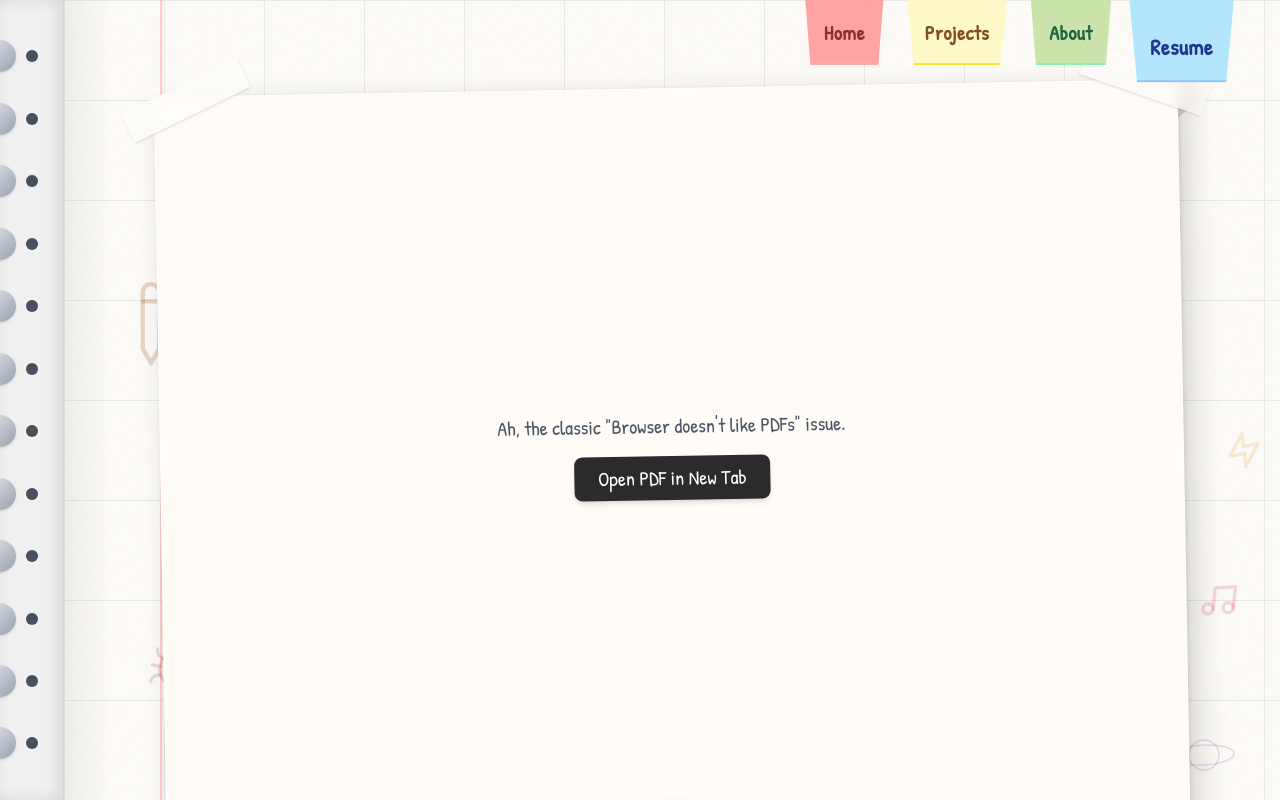
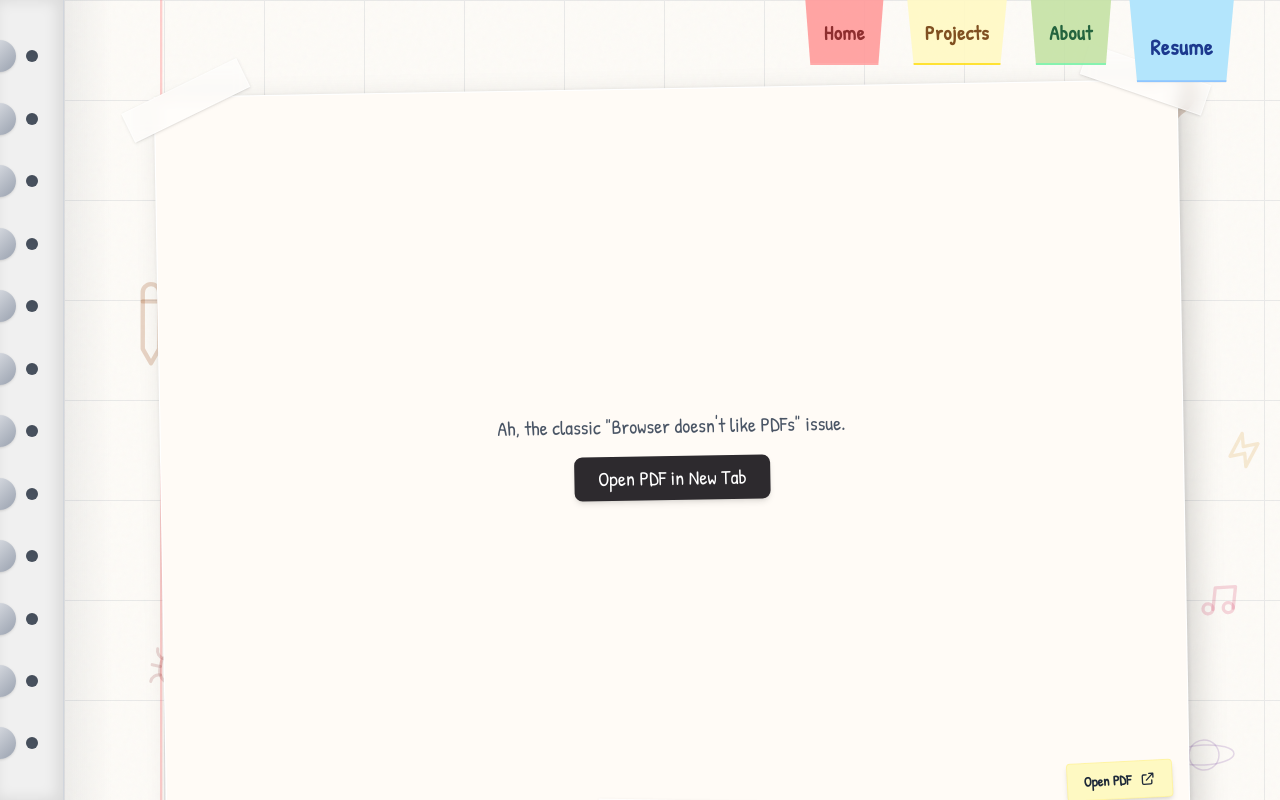
Before and after one commit to Dhruv-Mishra/portfolioWebsite, a Next.js app in the folder portfolio/: page /resume in a window 1280 px wide. Built offline with nearby package versions, Linux system fonts and the light colour scheme.

Commit message:
Before socials

```diff
--- a/portfolio/app/about/page.tsx
+++ b/portfolio/app/about/page.tsx
@@ -9,7 +9,7 @@ export default function About() {
                 <motion.div
                     initial={{ opacity: 0, scale: 0.9 }}
                     animate={{ opacity: 1, scale: 1 }}
-                    className="bg-[#fff9c4] p-8 md:p-12 shadow-[5px_5px_15px_rgba(0,0,0,0.2)] text-gray-800 relative min-h-[400px]"
+                    className="bg-[#fff9c4] p-6 md:p-12 shadow-[5px_5px_15px_rgba(0,0,0,0.2)] text-gray-800 relative min-h-[400px]"
                     style={{
                         clipPath: 'polygon(0% 0%, 100% 0%, 100% calc(100% - 60px), calc(100% - 60px) 100%, 0% 100%)'
                     }}
@@ -37,7 +37,7 @@ export default function About() {
 
                     {/* Realistic Tape - Top Left */}
                     <div
-                        className="absolute -top-3 -left-2 w-32 h-10 bg-white/40 shadow-sm backdrop-blur-[1px] z-10 -rotate-[8deg]"
+                        className="absolute -top-3 -left-2 w-24 md:w-32 h-10 bg-white/40 shadow-sm backdrop-blur-[1px] z-10 -rotate-[8deg]"
                         style={{
                             maskImage: 'linear-gradient(to right, transparent 2%, black 5%, black 95%, transparent 98%)',
                             WebkitMaskImage: 'linear-gradient(to right, transparent 2%, black 5%, black 95%, transparent 98%)',
--- a/portfolio/app/projects/page.tsx
+++ b/portfolio/app/projects/page.tsx
@@ -45,7 +45,7 @@ export default function Projects() {
                 My Projects
             </h1>
 
-            <div className="grid grid-cols-1 md:grid-cols-2 lg:grid-cols-3 gap-12 pb-20 px-6 mt-10">
+            <div className="grid grid-cols-1 md:grid-cols-2 lg:grid-cols-3 gap-8 md:gap-12 pb-20 px-6 mt-10">
                 {projects.map((proj, i) => {
                     // "Random" rotation and offsets based on index to ensure hydration consistency
                     const rotate = [2, -3, 1.5, -2, 4, -1][i % 6];
--- a/portfolio/app/resume/page.tsx
+++ b/portfolio/app/resume/page.tsx
@@ -30,13 +30,13 @@ export default function ResumePage() {
                     {/*
                          #toolbar=0 hides the toolbar
                          #navpanes=0 hides the side navigation
-                         #scrollbar=0 hides scrollbars (though internal scrolling might still happen)
+                         #scrollbar=0 hides scrollbars
                          #view=FitV fits the whole page vertically
                      */}
                     <object
                         data="/resume.pdf#toolbar=0&navpanes=0&scrollbar=0&view=FitV"
                         type="application/pdf"
-                        className="w-full h-full block"
+                        className="w-full h-full block pointer-events-none"
                     >
                         <div className="flex flex-col items-center justify-center h-full gap-4 p-8 text-center text-gray-600 font-hand text-xl bg-orange-50/50">
                             <p>Ah, the classic "Browser doesn't like PDFs" issue.</p>
@@ -50,6 +50,20 @@ export default function ResumePage() {
                             </a>
                         </div>
                     </object>
+
+                    {/* External Link Overlay (Since PDF is non-interactive) */}
+                    <a
+                        href="/resume.pdf"
+                        target="_blank"
+                        rel="noopener noreferrer"
+                        className="absolute bottom-4 right-4 z-30 group"
+                        title="Open PDF in new tab"
+                    >
+                        <div className="bg-yellow-100 text-gray-800 px-4 py-2 rounded-sm shadow-md border border-yellow-200/50 transform -rotate-2 group-hover:rotate-0 transition-transform font-hand font-bold flex items-center gap-2 text-sm">
+                            <span>Open PDF</span>
+                            <svg className="w-4 h-4" fill="none" stroke="currentColor" viewBox="0 0 24 24"><path strokeLinecap="round" strokeLinejoin="round" strokeWidth="2" d="M10 6H6a2 2 0 00-2 2v10a2 2 0 002 2h10a2 2 0 002-2v-4M14 4h6m0 0v6m0-6L10 14"></path></svg>
+                        </div>
+                    </a>
                 </div>
             </motion.div>
         </main>
--- a/portfolio/components/SketchbookLayout.tsx
+++ b/portfolio/components/SketchbookLayout.tsx
@@ -54,9 +54,9 @@ export default function SketchbookLayout({ children }: { children: React.ReactNo
                     }}
                 />
 
-                {/* School Notebook Margin Line (Red) */}
-                <div className="absolute top-0 bottom-0 left-12 md:left-24 w-[2px] bg-red-400/30 z-0 pointer-events-none" />
-                <div className="absolute top-0 bottom-0 left-[50px] md:left-[98px] w-[1px] bg-red-400/10 z-0 pointer-events-none" /> {/* Double line effect subtle */}
+                {/* School Notebook Margin Line (Red) - Responsive positioning */}
+                <div className="absolute top-0 bottom-0 left-6 md:left-24 w-[2px] bg-red-400/30 z-0 pointer-events-none" />
+                <div className="absolute top-0 bottom-0 left-[26px] md:left-[98px] w-[1px] bg-red-400/10 z-0 pointer-events-none" /> {/* Double line effect */}
 
                 {/* Global Doodles / Sprites Layer - Parallax Effect */}
                 <motion.div
--- a/portfolio/components/Terminal.tsx
+++ b/portfolio/components/Terminal.tsx
@@ -197,7 +197,7 @@ export default function Terminal() {
 
                 {/* Body - Chalkboard Vibe */}
                 <div
-                    className="p-6 h-[400px] overflow-y-auto font-code text-sm md:text-base scrollbar-thin scrollbar-thumb-gray-600 scrollbar-track-transparent selection:bg-gray-600 selection:text-white"
+                    className="p-4 md:p-6 h-[50vh] min-h-[300px] md:h-[400px] overflow-y-auto font-code text-sm md:text-base scrollbar-thin scrollbar-thumb-gray-600 scrollbar-track-transparent selection:bg-gray-600 selection:text-white"
                     onClick={() => inputRef.current?.focus()}
                 >
                     {outputLines.map((item, i) => (
```
